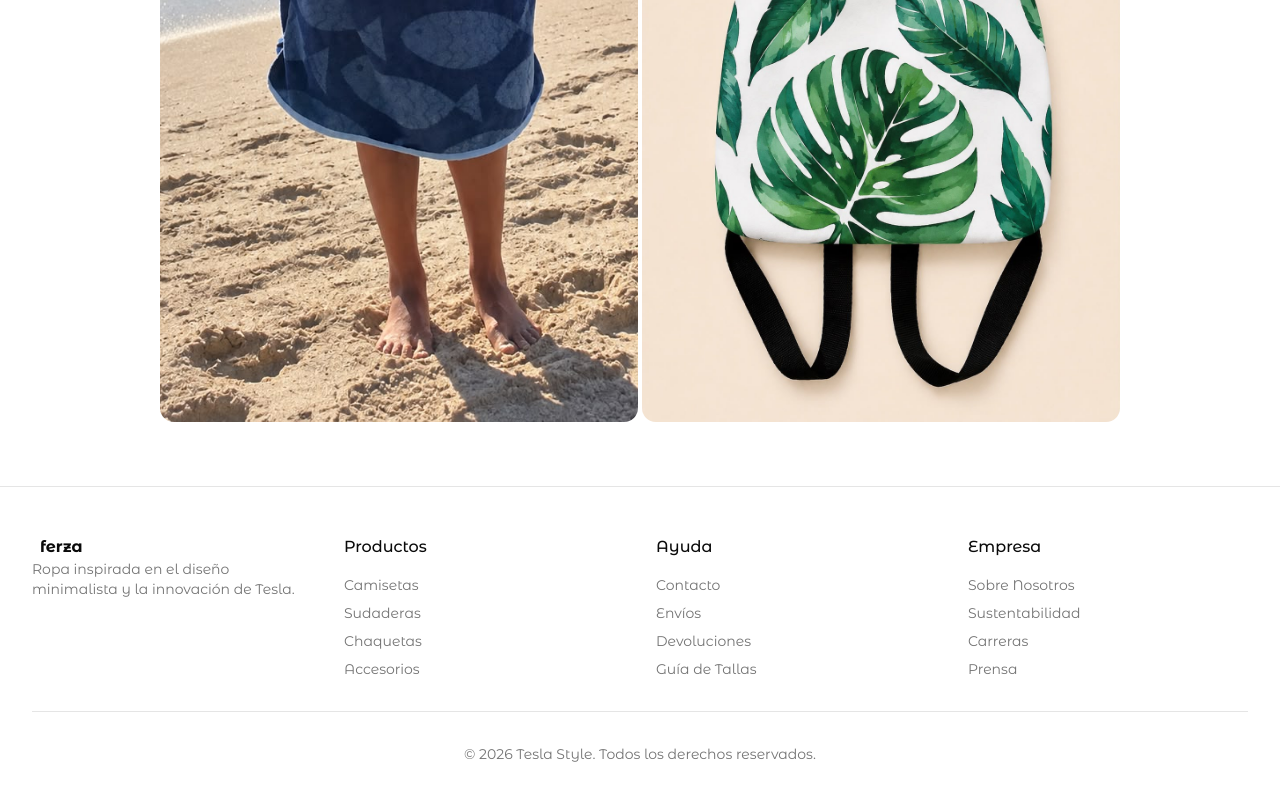
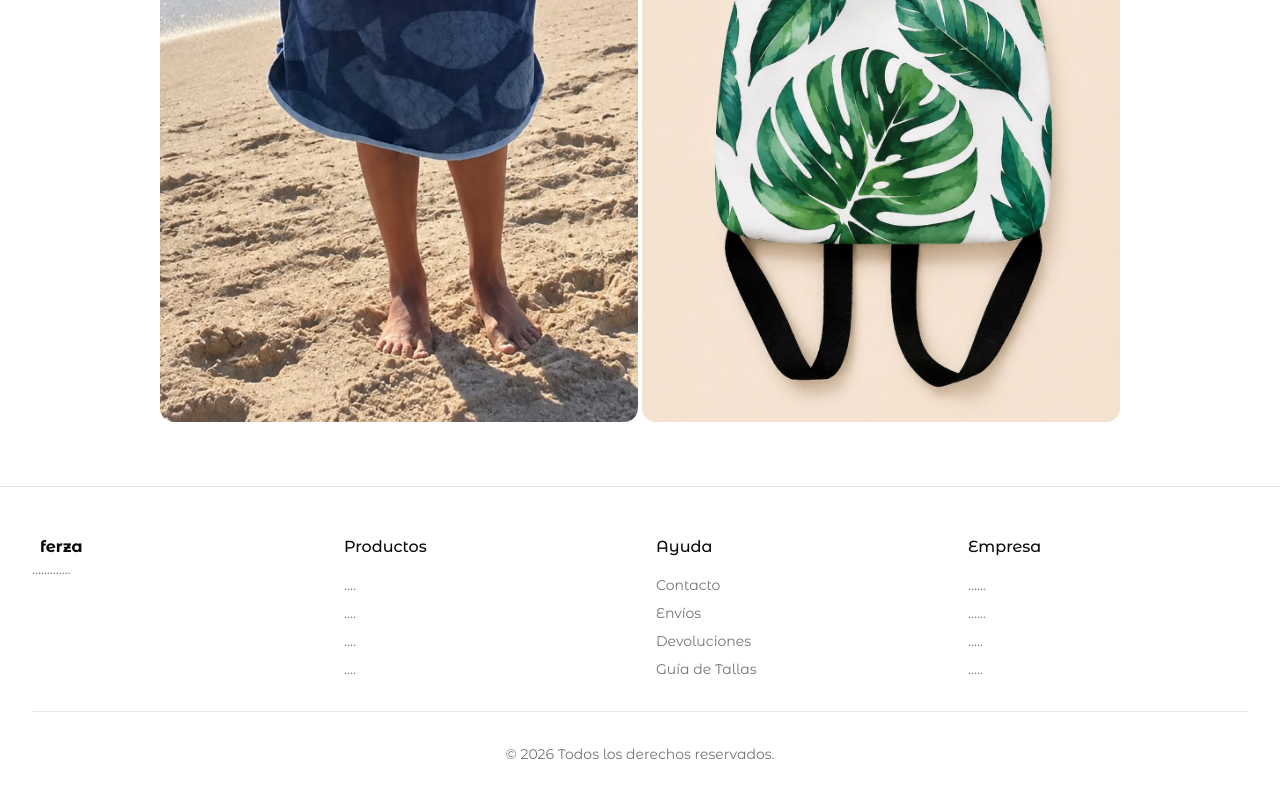
Before and after one commit to Nicoleperezquiroga/Ferza, a React (Vite) app: page / in a window 1280 px wide. Shown: the part 2389-3189 px from the top of the page. Built offline with nearby package versions, Linux system fonts and the light colour scheme.

Commit message:
moficaciones footer

```diff
--- a/src/shop/Components/CustomFooter.tsx
+++ b/src/shop/Components/CustomFooter.tsx
@@ -10,17 +10,17 @@ export const CustomFooter = () => {
             <div>
               <CustomLogo/>
               <p className="text-sm text-muted-foreground">
-                Ropa inspirada en el diseño minimalista y la innovación de Tesla.
+                .............
               </p>
             </div>
 
             <div>
               <h4 className="font-medium mb-4">Productos</h4>
               <ul className="space-y-2 text-sm text-muted-foreground">
-                <li><a href="#" className="hover:text-foreground">Camisetas</a></li>
-                <li><a href="#" className="hover:text-foreground">Sudaderas</a></li>
-                <li><a href="#" className="hover:text-foreground">Chaquetas</a></li>
-                <li><a href="#" className="hover:text-foreground">Accesorios</a></li>
+                <li><a href="#" className="hover:text-foreground">....</a></li>
+                <li><a href="#" className="hover:text-foreground">....</a></li>
+                <li><a href="#" className="hover:text-foreground">....</a></li>
+                <li><a href="#" className="hover:text-foreground">....</a></li>
               </ul>
             </div>
 
@@ -37,16 +37,16 @@ export const CustomFooter = () => {
             <div>
               <h4 className="font-medium mb-4">Empresa</h4>
               <ul className="space-y-2 text-sm text-muted-foreground">
-                <li><a href="#" className="hover:text-foreground">Sobre Nosotros</a></li>
-                <li><a href="#" className="hover:text-foreground">Sustentabilidad</a></li>
-                <li><a href="#" className="hover:text-foreground">Carreras</a></li>
-                <li><a href="#" className="hover:text-foreground">Prensa</a></li>
+                <li><a href="#" className="hover:text-foreground">......</a></li>
+                <li><a href="#" className="hover:text-foreground">......</a></li>
+                <li><a href="#" className="hover:text-foreground">.....</a></li>
+                <li><a href="#" className="hover:text-foreground">.....</a></li>
               </ul>
             </div>
           </div>
 
           <div className="border-t mt-8 pt-8 text-center text-sm text-muted-foreground">
-            <p>&copy; {new Date().getFullYear()} Tesla Style. Todos los derechos reservados.</p>
+            <p>&copy; {new Date().getFullYear()} Todos los derechos reservados.</p>
           </div>
         </div>
       </footer>
```
